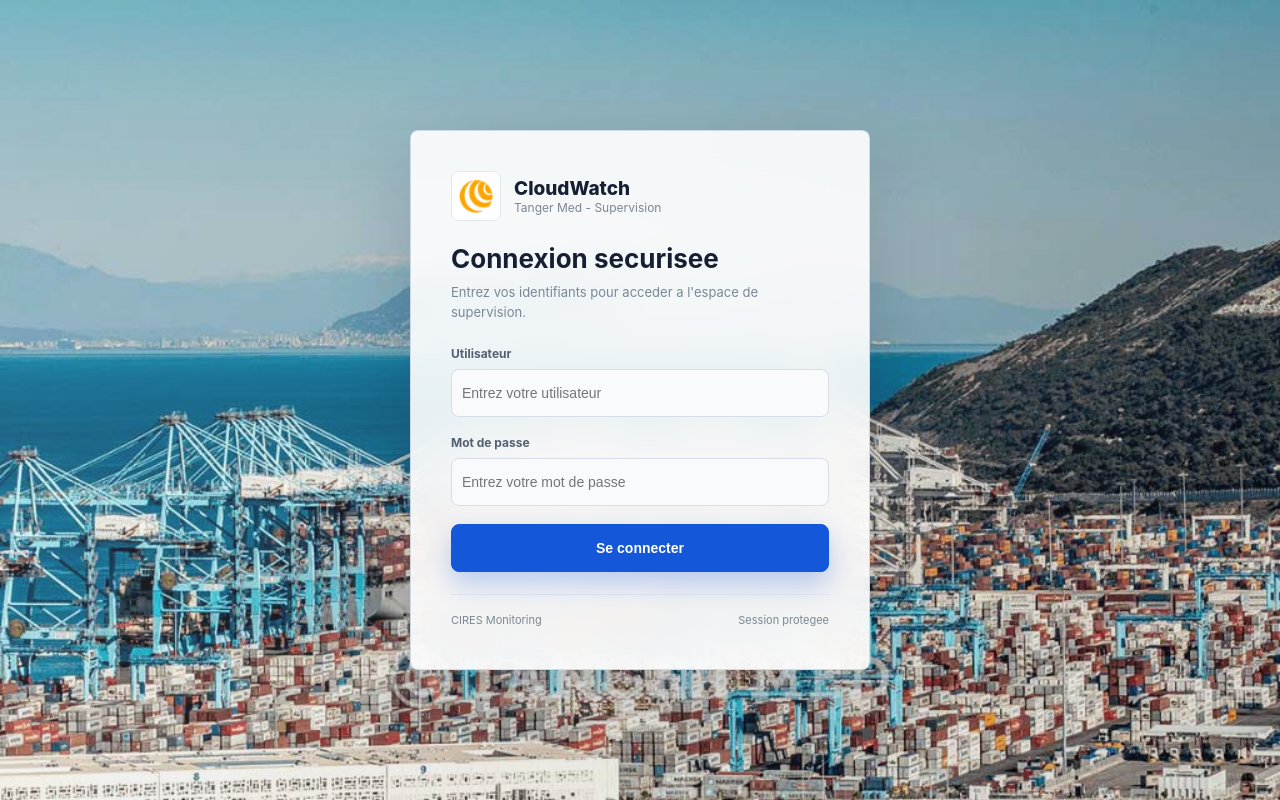
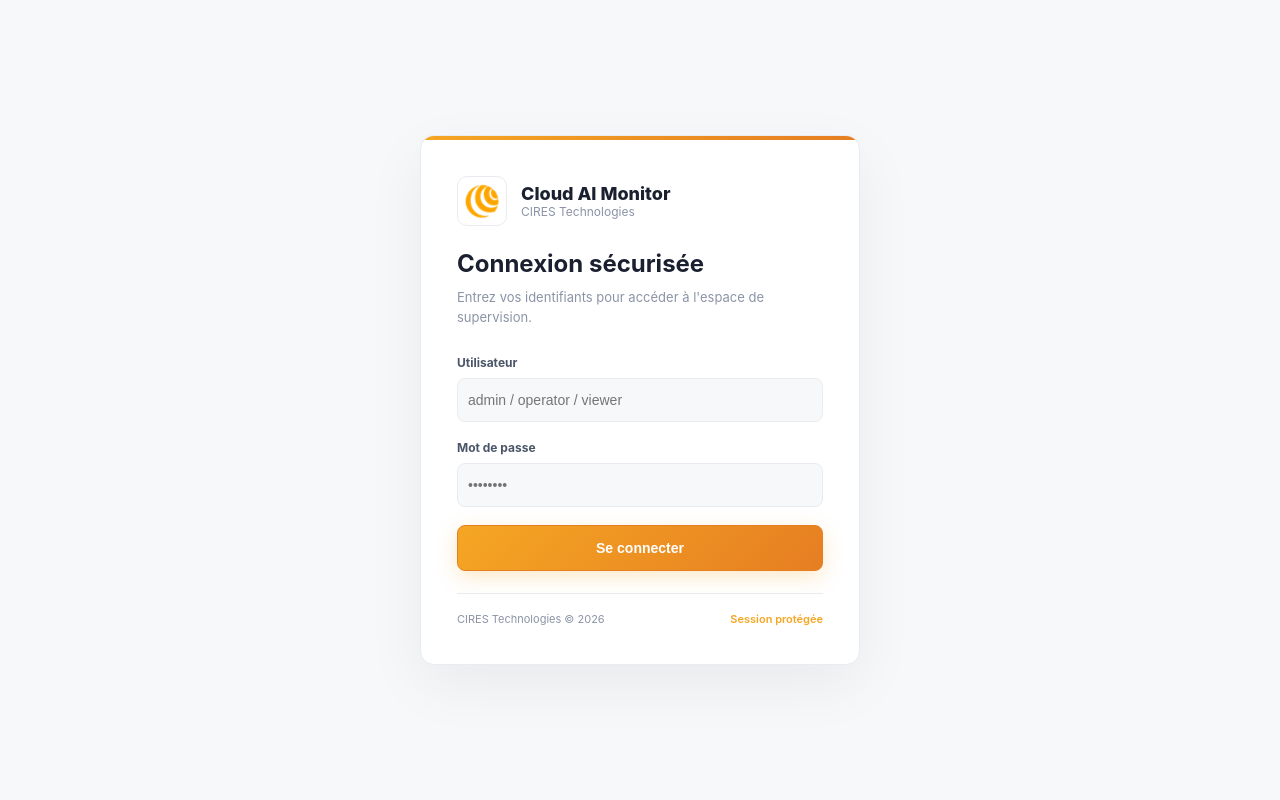
Before and after one commit to toujgani/cloudwatch, a React (Vite) app in the folder frontend/: page / in a window 1280 px wide. Built offline with nearby package versions, Linux system fonts and the light colour scheme.

Commit message:
updated frontend

```diff
--- a/frontend/src/App.tsx
+++ b/frontend/src/App.tsx
@@ -126,9 +126,9 @@ export default function App() {
             <div style={{ flex: 1, display: 'flex', alignItems: 'center', gap: 12 }}>
               <img src="/cireslogo.png" alt="CIRES" style={{ width: 34, height: 34, objectFit: 'contain' }} />
               <div>
-                <div style={{ fontSize: 15, fontWeight: 800, color: 'var(--text)' }}>CloudWatch</div>
+                <div style={{ fontSize: 15, fontWeight: 800, color: 'var(--text)' }}>Cloud AI Monitor</div>
                 <div style={{ fontSize: 12, color: 'var(--text3)', fontWeight: 400 }}>
-                  Plateforme de supervision
+                  CIRES Technologies
                 </div>
               </div>
             </div>
@@ -140,15 +140,15 @@ export default function App() {
               borderRadius: 20,
               fontSize: 12,
               fontWeight: 700,
-              background: '#dcfce7',
-              color: 'var(--green)',
-              border: '1px solid #bbf7d0',
+              background: '#fff7ed',
+              color: '#e67e22',
+              border: '1px solid #fed7aa',
             }}>
               <span style={{
                 width: 6,
                 height: 6,
                 borderRadius: '50%',
-                background: 'var(--green)',
+                background: '#f5a623',
                 display: 'inline-block',
                 animation: 'pulse 1.2s infinite',
               }} />
--- a/frontend/src/components/LoginPage.tsx
+++ b/frontend/src/components/LoginPage.tsx
@@ -11,37 +11,24 @@ const accounts: Record<string, { password: string; role: UserRole }> = {
 function authenticate(name: string, password: string): AuthUser | null {
   const account = accounts[name.toLowerCase()]
   if (!account || account.password !== password) return null
-
-  return {
-    name,
-    role: account.role,
-    baseRole: account.role,
-  }
+  return { name, role: account.role, baseRole: account.role }
 }
 
 export default function LoginPage({ onLogin }: { onLogin: (user: AuthUser) => void }) {
   const [name, setName] = useState('')
   const [password, setPassword] = useState('')
   const [error, setError] = useState('')
-  const [backgroundLogo, setBackgroundLogo] = useState('/tangermedlogo.jpg')
 
   const submit = (event: FormEvent<HTMLFormElement>) => {
     event.preventDefault()
     const trimmedName = name.trim()
-
     if (!trimmedName || !password.trim()) {
       setError('Veuillez renseigner votre utilisateur et votre mot de passe.')
       return
     }
-
-    const authenticatedUser = authenticate(trimmedName, password)
-
-    if (!authenticatedUser) {
-      setError('Utilisateur ou mot de passe incorrect.')
-      return
-    }
-
-    onLogin(authenticatedUser)
+    const user = authenticate(trimmedName, password)
+    if (!user) { setError('Utilisateur ou mot de passe incorrect.'); return }
+    onLogin(user)
   }
 
   return (
@@ -51,130 +38,83 @@ export default function LoginPage({ onLogin }: { onLogin: (user: AuthUser) => vo
       alignItems: 'center',
       justifyContent: 'center',
       padding: 24,
-      background: '#eef3f8',
-      position: 'relative',
-      overflow: 'hidden',
+      background: '#f7f8fa',
     }}>
-      <img
-        src={backgroundLogo}
-        alt=""
-        onError={() => setBackgroundLogo('/cireslogo.png')}
-        style={{
-          position: 'absolute',
-          inset: 0,
-          width: '100%',
-          height: '100%',
-          objectFit: 'cover',
-          opacity: 1,
-          pointerEvents: 'none',
-          userSelect: 'none',
-        }}
-      />
+      <main style={{
+        width: 'min(100%, 440px)',
+        background: '#fff',
+        border: '1px solid #e8ecf0',
+        borderRadius: 14,
+        boxShadow: '0 20px 60px rgba(0,0,0,0.06)',
+        overflow: 'hidden',
+      }}>
+        {/* Orange accent bar */}
+        <div style={{ height: 4, background: 'linear-gradient(90deg, #f5a623, #e67e22)' }} />
 
-      <div style={{
-        position: 'absolute',
-        inset: 0,
-        background: 'linear-gradient(135deg, rgba(255,255,255,0.14), rgba(15,23,42,0.12))',
-        pointerEvents: 'none',
-      }} />
-
-      <main style={{
-        width: 'min(100%, 460px)',
-        background: 'rgba(255,255,255,0.9)',
-        border: '1px solid rgba(203, 213, 225, 0.9)',
-        borderRadius: 8,
-        boxShadow: '0 28px 80px rgba(15, 23, 42, 0.18)',
-        overflow: 'hidden',
-        backdropFilter: 'blur(18px)',
-        position: 'relative',
-        zIndex: 1,
-      }}>
-        <form onSubmit={submit} style={{ padding: '40px 40px 42px' }}>
-          <div style={{ marginBottom: 24 }}>
-            <div style={{ display: 'flex', alignItems: 'center', gap: 13, marginBottom: 22 }}>
+        <form onSubmit={submit} style={{ padding: '36px 36px 38px' }}>
+          <div style={{ marginBottom: 28 }}>
+            <div style={{ display: 'flex', alignItems: 'center', gap: 14, marginBottom: 24 }}>
               <img
                 src="/cireslogo.png"
                 alt="CIRES"
                 style={{
-                  width: 50,
-                  height: 50,
-                  objectFit: 'contain',
-                  borderRadius: 8,
-                  border: '1px solid var(--border)',
-                  background: '#fff',
+                  width: 50, height: 50, objectFit: 'contain',
+                  borderRadius: 10,
+                  border: '1px solid #e8ecf0',
                   padding: 5,
                 }}
               />
               <div>
-                <div style={{ fontSize: 19, fontWeight: 800, color: 'var(--text)' }}>CloudWatch</div>
-                <div style={{ color: 'var(--text3)', fontSize: 12 }}>Tanger Med - Supervision</div>
+                <div style={{ fontSize: 18, fontWeight: 800, color: '#1a2030' }}>Cloud AI Monitor</div>
+                <div style={{ color: '#8a94a6', fontSize: 12 }}>CIRES Technologies</div>
               </div>
             </div>
-            <h2 style={{ fontSize: 26, lineHeight: 1.2, marginBottom: 8, letterSpacing: 0 }}>
-              Connexion securisee
+            <h2 style={{ fontSize: 24, lineHeight: 1.2, marginBottom: 8, color: '#1a2030' }}>
+              Connexion sécurisée
             </h2>
-            <div style={{ color: 'var(--text3)', fontSize: 13, lineHeight: 1.55 }}>
-              Entrez vos identifiants pour acceder a l'espace de supervision.
+            <div style={{ color: '#8a94a6', fontSize: 13, lineHeight: 1.55 }}>
+              Entrez vos identifiants pour accéder à l'espace de supervision.
             </div>
           </div>
 
-          <label style={{ display: 'block', fontSize: 12, color: 'var(--text2)', fontWeight: 700, marginBottom: 8 }}>
+          <label style={{ display: 'block', fontSize: 12, color: '#4a5568', fontWeight: 700, marginBottom: 8 }}>
             Utilisateur
           </label>
           <input
             className="input"
             value={name}
-            onChange={event => {
-              setName(event.target.value)
-              setError('')
-            }}
+            onChange={e => { setName(e.target.value); setError('') }}
             autoComplete="username"
-            placeholder="Entrez votre utilisateur"
+            placeholder="admin / operator / viewer"
             style={{
-              width: '100%',
-              minHeight: 48,
-              fontSize: 14,
-              marginBottom: 18,
-              borderRadius: 8,
-              borderColor: '#d6dee8',
-              background: '#f8fafc',
+              width: '100%', minHeight: 44, fontSize: 14, marginBottom: 18,
+              borderRadius: 8, background: '#f7f8fa', borderColor: '#e8ecf0',
             }}
           />
 
-          <label style={{ display: 'block', fontSize: 12, color: 'var(--text2)', fontWeight: 700, marginBottom: 8 }}>
+          <label style={{ display: 'block', fontSize: 12, color: '#4a5568', fontWeight: 700, marginBottom: 8 }}>
             Mot de passe
           </label>
           <input
             className="input"
             type="password"
             value={password}
-            onChange={event => {
-              setPassword(event.target.value)
-              setError('')
-            }}
+            onChange={e => { setPassword(e.target.value); setError('') }}
             autoComplete="current-password"
-            placeholder="Entrez votre mot de passe"
+            placeholder="••••••••"
             style={{
-              width: '100%',
-              minHeight: 48,
-              fontSize: 14,
-              marginBottom: 18,
-              borderRadius: 8,
-              borderColor: '#d6dee8',
-              background: '#f8fafc',
+              width: '100%', minHeight: 44, fontSize: 14, marginBottom: 18,
+              borderRadius: 8, background: '#f7f8fa', borderColor: '#e8ecf0',
             }}
           />
 
           {error && (
             <div style={{
-              color: 'var(--red)',
+              color: '#dc3545',
               background: '#fee2e2',
               border: '1px solid #fecaca',
-              borderRadius: 8,
-              padding: '10px 12px',
-              fontSize: 12,
-              marginBottom: 14,
-              fontWeight: 700,
+              borderRadius: 8, padding: '10px 12px',
+              fontSize: 12, marginBottom: 14, fontWeight: 700,
             }}>
               {error}
             </div>
@@ -184,29 +124,21 @@ export default function LoginPage({ onLogin }: { onLogin: (user: AuthUser) => vo
             className="btn btn-primary"
             type="submit"
             style={{
-              width: '100%',
-              minHeight: 48,
-              fontSize: 14,
-              borderRadius: 8,
-              boxShadow: '0 12px 26px rgba(37, 99, 235, 0.28)',
+              width: '100%', minHeight: 46, fontSize: 14, borderRadius: 8,
+              boxShadow: '0 6px 20px rgba(245,166,35,0.25)',
             }}
           >
             Se connecter
           </button>
 
           <div style={{
-            marginTop: 22,
-            paddingTop: 18,
-            borderTop: '1px solid var(--border)',
-            display: 'flex',
-            alignItems: 'center',
-            justifyContent: 'space-between',
-            gap: 12,
-            color: 'var(--text3)',
-            fontSize: 11,
+            marginTop: 22, paddingTop: 18,
+            borderTop: '1px solid #e8ecf0',
+            display: 'flex', alignItems: 'center', justifyContent: 'space-between',
+            color: '#8a94a6', fontSize: 11,
           }}>
-            <span>CIRES Monitoring</span>
-            <span>Session protegee</span>
+            <span>CIRES Technologies © 2026</span>
+            <span style={{ color: '#f5a623', fontWeight: 600 }}>Session protégée</span>
           </div>
         </form>
       </main>
--- a/frontend/src/components/Sidebar.tsx
+++ b/frontend/src/components/Sidebar.tsx
@@ -49,14 +49,13 @@ export default function Sidebar({
               height: 42,
               objectFit: 'contain',
               borderRadius: 8,
-              background: '#fff',
               border: '1px solid var(--border)',
               padding: 4,
             }}
           />
           <div>
-            <div style={{ fontSize: 15, fontWeight: 800, color: 'var(--text)' }}>CloudWatch</div>
-            <div style={{ fontSize: 11, color: 'var(--text3)' }}>CIRES Monitoring</div>
+            <div style={{ fontSize: 15, fontWeight: 800, color: 'var(--text)' }}>Cloud AI Monitor</div>
+            <div style={{ fontSize: 11, color: 'var(--text3)' }}>CIRES Technologies</div>
           </div>
         </div>
       </div>
@@ -70,9 +69,9 @@ export default function Sidebar({
             style={({ isActive }) => ({
               display: 'flex', alignItems: 'center', gap: 10,
               padding: '10px 16px', fontSize: 13, textDecoration: 'none',
-              color: isActive ? 'var(--blue2)' : 'var(--text2)',
-              background: isActive ? '#eff6ff' : 'transparent',
-              borderLeft: isActive ? '3px solid var(--blue2)' : '3px solid transparent',
+              color: isActive ? '#e67e22' : 'var(--text2)',
+              background: isActive ? '#fff7ed' : 'transparent',
+              borderLeft: isActive ? '3px solid #f5a623' : '3px solid transparent',
               transition: 'all 0.2s',
             })}
           >
@@ -118,8 +117,8 @@ export default function Sidebar({
         </button>
         <div>
           <span style={{
-            width: 7, height: 7, borderRadius: '50%', background: 'var(--green)',
-            boxShadow: '0 0 6px var(--green)', display: 'inline-block', marginRight: 6,
+            width: 7, height: 7, borderRadius: '50%', background: '#f5a623',
+            boxShadow: '0 0 6px rgba(245,166,35,0.5)', display: 'inline-block', marginRight: 6,
           }} className="pulse" />
           <span style={{ fontSize: 11, color: 'var(--text3)' }}>Collecte active - 30s</span>
         </div>
--- a/frontend/src/index.css
+++ b/frontend/src/index.css
@@ -1,23 +1,32 @@
+/* ═══════════════════════════════════════════════════════════════════
+   CIRES Technologies — White Mode + Orange Accent
+   Primary:  #ffffff (white surfaces)
+   Accent:   #f5a623 (CIRES signature orange)
+   Secondary:#e67e22 (deeper orange)
+   ═══════════════════════════════════════════════════════════════════ */
+
 :root {
-  --bg:      #f5f7fb;
+  --bg:      #f7f8fa;
   --bg2:     #ffffff;
-  --bg3:     #eef3f8;
+  --bg3:     #f1f3f6;
   --card:    #ffffff;
-  --card2:   #f8fafc;
-  --border:  #e3e8ef;
-  --border2: #cbd5e1;
-  --text:    #172033;
-  --text2:   #526070;
-  --text3:   #7b8794;
-  --blue:    #1457d9;
-  --blue2:   #2563eb;
-  --teal:    #089981;
-  --teal2:   #0f766e;
-  --orange:  #ea7a23;
-  --red:     #dc2626;
-  --yellow:  #b7791f;
-  --green:   #15803d;
+  --card2:   #fafbfc;
+  --border:  #e8ecf0;
+  --border2: #d4dae0;
+  --text:    #1a2030;
+  --text2:   #4a5568;
+  --text3:   #8a94a6;
+  --blue:    #f5a623;
+  --blue2:   #f5a623;
+  --teal:    #0ea5a0;
+  --teal2:   #0d9488;
+  --orange:  #f5a623;
+  --red:     #dc3545;
+  --yellow:  #f5a623;
+  --green:   #22a855;
   --purple:  #7c3aed;
+  --accent:  #f5a623;
+  --accent2: #e67e22;
 }
 
 * { margin: 0; padding: 0; box-sizing: border-box; }
@@ -30,23 +39,26 @@ body {
   min-height: 100vh;
 }
 
-body::before {
-  content: none;
-}
+body::before { content: none; }
 
 ::-webkit-scrollbar { width: 5px; height: 5px; }
-::-webkit-scrollbar-track { background: #edf2f7; }
-::-webkit-scrollbar-thumb { background: #cbd5e1; border-radius: 3px; }
+::-webkit-scrollbar-track { background: var(--bg); }
+::-webkit-scrollbar-thumb { background: #d4dae0; border-radius: 3px; }
+::-webkit-scrollbar-thumb:hover { background: var(--accent); }
 
+/* ── Badges ───────────────────────────────────────────────────────── */
 .badge {
   display: inline-flex; align-items: center; gap: 4px;
   padding: 3px 8px; border-radius: 4px; font-size: 11px; font-weight: 500;
 }
 .badge::before { content: ''; width: 5px; height: 5px; border-radius: 50%; }
-.badge-running  { background: #dcfce7;  color: var(--green);  }
+
+.badge-running  { background: #dcfce7; color: var(--green); }
 .badge-running::before  { background: var(--green); }
-.badge-warning  { background: #fef3c7; color: var(--yellow); }
-.badge-warning::before  { background: var(--yellow); }
+.badge-active   { background: #dcfce7; color: var(--green); }
+.badge-active::before   { background: var(--green); }
+.badge-warning  { background: #fef3c7; color: #b7791f; }
+.badge-warning::before  { background: #b7791f; }
 .badge-critical, .badge-error, .badge-failed {
   background: #fee2e2; color: var(--red);
 }
@@ -54,33 +66,37 @@ body::before {
   background: var(--red);
 }
 .badge-stopped, .badge-shutoff, .badge-pending {
-  background: #e2e8f0; color: var(--text2);
+  background: #f1f5f9; color: var(--text3);
 }
 .badge-stopped::before, .badge-shutoff::before, .badge-pending::before {
   background: var(--text3);
 }
-.badge-info { background: #dbeafe; color: var(--blue2); }
-.badge-info::before { background: var(--blue2); }
+.badge-info { background: #fff7ed; color: var(--accent); }
+.badge-info::before { background: var(--accent); }
 
+/* ── Progress bars ────────────────────────────────────────────────── */
 .progress-bar { height: 4px; background: var(--bg3); border-radius: 2px; overflow: hidden; }
 .progress-fill { height: 100%; border-radius: 2px; transition: width 0.8s ease; }
 .fill-ok   { background: var(--teal); }
-.fill-warn { background: var(--yellow); }
-.fill-crit { background: var(--red); box-shadow: 0 0 6px rgba(255,77,109,0.5); }
+.fill-warn { background: var(--accent); }
+.fill-crit { background: var(--red); box-shadow: 0 0 6px rgba(220,53,69,0.4); }
 
+/* ── Animations ───────────────────────────────────────────────────── */
 @keyframes pulse {
   0%, 100% { opacity: 1; }
-  50%       { opacity: 0.5; }
+  50%       { opacity: 0.4; }
 }
 .pulse { animation: pulse 2s infinite; }
 
+/* ── Panels / Cards ───────────────────────────────────────────────── */
 .panel {
   background: var(--card);
   border: 1px solid var(--border);
-  border-radius: 8px;
-  box-shadow: 0 1px 2px rgba(15, 23, 42, 0.04);
+  border-radius: 10px;
+  box-shadow: 0 1px 3px rgba(0,0,0,0.04), 0 1px 2px rgba(0,0,0,0.02);
 }
 
+/* ── Buttons ──────────────────────────────────────────────────────── */
 .btn {
   display: inline-flex;
   align-items: center;
@@ -95,21 +111,53 @@ body::before {
   font-size: 12px;
   font-weight: 600;
   cursor: pointer;
+  transition: all 0.2s ease;
 }
 
-.btn:hover { border-color: var(--blue2); color: var(--blue2); background: #eff6ff; }
-.btn:disabled { opacity: 0.55; cursor: wait; }
-.btn-primary { background: var(--blue); border-color: var(--blue); color: #fff; }
+.btn:hover {
+  border-color: var(--accent);
+  color: var(--accent);
+  background: #fff7ed;
+}
+.btn:disabled { opacity: 0.5; cursor: wait; }
 
+.btn-primary {
+  background: linear-gradient(135deg, #f5a623, #e67e22);
+  border-color: #e67e22;
+  color: #fff;
+  font-weight: 700;
+}
+.btn-primary:hover {
+  background: linear-gradient(135deg, #e67e22, #d35400);
+  border-color: #d35400;
+  color: #fff;
+  box-shadow: 0 4px 12px rgba(245,166,35,0.3);
+}
+
+/* ── Inputs ───────────────────────────────────────────────────────── */
 .input {
   min-height: 30px;
   padding: 6px 10px;
   border-radius: 6px;
-  border: 1px solid var(--border2);
+  border: 1px solid var(--border);
   background: #fff;
   color: var(--text);
   font-size: 12px;
   outline: none;
+  transition: border-color 0.2s;
 }
+.input:focus { border-color: var(--accent); box-shadow: 0 0 0 3px rgba(245,166,35,0.1); }
 
-.input:focus { border-color: var(--blue2); }
+select.input { background: #fff; color: var(--text); }
+
+/* ── Table hover ──────────────────────────────────────────────────── */
+table tbody tr:hover { background: #fff7ed; }
+
+/* ── Recharts tooltip ─────────────────────────────────────────────── */
+.recharts-default-tooltip {
+  background: #fff !important;
+  border: 1px solid var(--border) !important;
+  border-radius: 6px !important;
+  color: var(--text) !important;
+  box-shadow: 0 4px 12px rgba(0,0,0,0.08) !important;
+}
```
